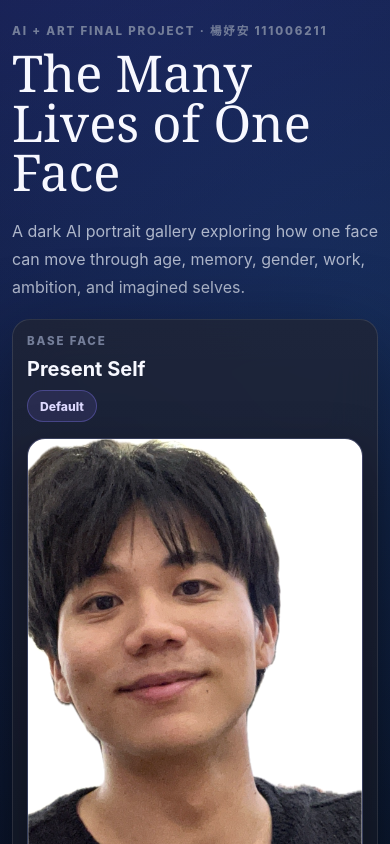
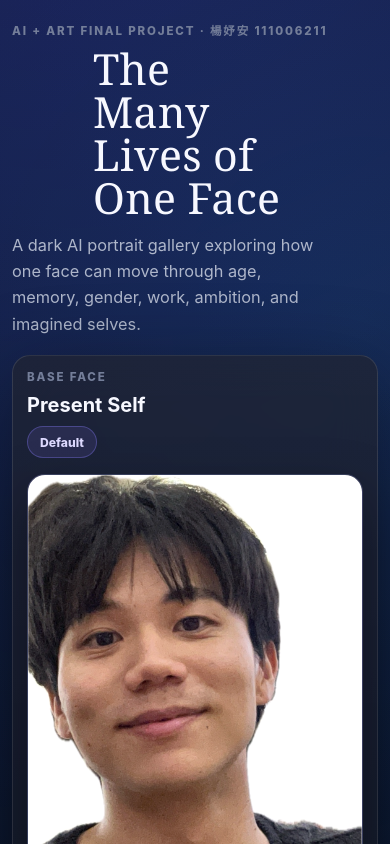
Before and after one commit to nahathaiw/AI_and_Arts, a React (Vite) app in the folder frontend/: page / in a window 390 px wide. Shown: the top 844 px of the page. Built offline with nearby package versions, Linux system fonts and the light colour scheme; no server answers.

Commit message:
frontend upgrade

```diff
--- a/frontend/src/App.jsx
+++ b/frontend/src/App.jsx
@@ -403,7 +403,7 @@ export default function App() {
           </section>
         </section>
 
-        <section className="panel identity-section">
+        <section className="panel lower-section identity-section">
           <div className="panel-header">
             <div>
               <p className="section-label">Identity Personas</p>
@@ -429,7 +429,11 @@ export default function App() {
           </div>
         </section>
 
-        <section className={`panel compare-view ${compareView ? "open" : ""}`}>
+        <section
+          className={`panel lower-section compare-view ${
+            compareView ? "open" : ""
+          }`}
+        >
           <div className="panel-header">
             <div>
               <p className="section-label">Compare View</p>
@@ -465,7 +469,7 @@ export default function App() {
           )}
         </section>
 
-        <section className="prompt-box">
+        <section className="prompt-box lower-section prompt-section">
           <div className="panel-header">
             <div>
               <p className="section-label">Prompt Details</p>
@@ -478,7 +482,7 @@ export default function App() {
           </pre>
         </section>
 
-        <section className="panel saved-history">
+        <section className="panel lower-section saved-history">
           <div className="panel-header">
             <div>
               <p className="section-label">Saved History</p>
--- a/frontend/src/styles.css
+++ b/frontend/src/styles.css
@@ -1,4 +1,6 @@
-* {
+*,
+*::before,
+*::after {
   box-sizing: border-box;
 }
 
@@ -95,6 +97,10 @@ img {
   gap: var(--section-gap);
 }
 
+.app-container > * {
+  min-width: 0;
+}
+
 .hero {
   width: 100%;
   margin: 0 auto;
@@ -115,18 +121,23 @@ img {
 .hero h1 {
   margin: 0;
   font-family: Georgia, "Times New Roman", serif;
-  font-size: clamp(2.65rem, 7vw, 5.9rem);
+  max-width: 11ch;
+  margin-inline: auto;
+  font-size: clamp(2.35rem, 9vw, 5.85rem);
   font-weight: 500;
-  line-height: 0.95;
-  letter-spacing: 0;
+  line-height: clamp(0.96, 0.92 + 0.2vw, 1.04);
+  letter-spacing: 0.01em;
+  text-wrap: balance;
+  overflow-wrap: anywhere;
 }
 
 .hero p:last-child {
-  max-width: 660px;
-  margin: 20px auto 0;
+  max-width: 62ch;
+  margin: 18px auto 0;
   color: var(--muted);
-  font-size: clamp(1rem, 2vw, 1.12rem);
-  line-height: 1.75;
+  font-size: clamp(0.98rem, 1.2vw + 0.7rem, 1.12rem);
+  line-height: 1.68;
+  text-wrap: pretty;
 }
 
 .gallery-layout {
@@ -218,6 +229,7 @@ img {
   color: var(--muted);
   font-size: 0.95rem;
   line-height: 1.65;
+  overflow-wrap: anywhere;
 }
 
 .small-text {
@@ -307,6 +319,9 @@ img {
   color: var(--text);
   font-size: 0.92rem;
   font-weight: 760;
+  line-height: 1.3;
+  text-align: center;
+  white-space: normal;
   text-decoration: none;
   cursor: pointer;
   transition:
@@ -486,12 +501,23 @@ img {
   }
 
   .hero h1 {
-    font-size: clamp(2.4rem, 8vw, 4.6rem);
+    font-size: clamp(2.3rem, 8.2vw, 4.7rem);
+    max-width: 10.5ch;
   }
 
   .hero p:last-child,
   .portrait-panel .panel-copy {
     max-width: 100%;
+  }
+
+  .hero p:last-child {
+    margin-top: 16px;
+  }
+
+  .lower-section,
+  .prompt-section {
+    gap: 16px;
+    padding: 20px;
   }
 }
 
@@ -548,10 +574,31 @@ img {
   margin-top: 0;
 }
 
+.lower-section,
+.prompt-section {
+  width: 100%;
+  justify-self: stretch;
+  display: grid;
+  gap: 18px;
+  padding: 22px;
+}
+
+.lower-section .panel-header,
+.prompt-section .panel-header {
+  margin-bottom: 0;
+}
+
 .identity-grid {
   display: grid;
   grid-template-columns: repeat(4, minmax(0, 1fr));
   gap: 12px;
+}
+
+.identity-grid > *,
+.compare-grid > *,
+.history-grid > *,
+.action-row > * {
+  min-width: 0;
 }
 
 .identity-card {
@@ -638,11 +685,9 @@ img {
   color: #ffffff;
   font-size: 0.78rem;
   font-weight: 760;
+  line-height: 1.35;
+  white-space: normal;
   backdrop-filter: blur(10px);
-}
-
-.prompt-box {
-  padding: 22px;
 }
 
 .prompt-box pre {
@@ -683,6 +728,10 @@ img {
   object-fit: cover;
 }
 
+.history-card > div {
+  min-width: 0;
+}
+
 .history-card strong,
 .history-card span,
 .history-card em {
@@ -701,6 +750,7 @@ img {
   margin-top: 4px;
   color: var(--subtle);
   font-size: 0.78rem;
+  overflow-wrap: anywhere;
 }
 
 .history-card em {
@@ -714,6 +764,7 @@ img {
   font-size: 0.72rem;
   font-style: normal;
   font-weight: 760;
+  overflow-wrap: anywhere;
 }
 
 .diagnostics-footer {
@@ -728,6 +779,7 @@ img {
   margin: 0;
   font-family: "SFMono-Regular", Consolas, "Liberation Mono", monospace;
   letter-spacing: 0.03em;
+  overflow-wrap: anywhere;
 }
 
 .icon-button {
@@ -782,6 +834,16 @@ img {
     justify-self: stretch;
   }
 
+  .action-row {
+    display: grid;
+    grid-template-columns: repeat(2, minmax(0, 1fr));
+  }
+
+  .generate-button,
+  .secondary-button {
+    width: 100%;
+  }
+
   .identity-grid {
     grid-template-columns: repeat(2, minmax(0, 1fr));
   }
@@ -803,18 +865,30 @@ img {
     padding: 16px;
   }
 
+  .lower-section,
+  .prompt-section {
+    gap: 14px;
+    padding: 16px;
+  }
+
   .hero {
     text-align: left;
   }
 
   .hero h1 {
-    font-size: clamp(2.25rem, 13vw, 3.4rem);
-    line-height: 0.98;
+    max-width: 9ch;
+    font-size: clamp(2.05rem, 11.5vw, 3.25rem);
+    line-height: 1;
+    letter-spacing: 0.005em;
   }
 
   .hero p:last-child {
+    max-width: 34ch;
+    margin-top: 14px;
     margin-left: 0;
     margin-right: 0;
+    font-size: clamp(0.95rem, 2.2vw + 0.55rem, 1.02rem);
+    line-height: 1.62;
   }
 
   .project-label,
@@ -831,6 +905,10 @@ img {
   .base-panel,
   .portrait-panel {
     gap: 16px;
+  }
+
+  .identity-card {
+    min-height: 0;
   }
 
   .panel-header {
@@ -874,6 +952,15 @@ img {
     grid-template-columns: 1fr;
   }
 
+  .history-card {
+    grid-template-columns: 68px minmax(0, 1fr) auto;
+  }
+
+  .history-card img {
+    width: 68px;
+    height: 84px;
+  }
+
   .gender-toggle-buttons {
     grid-template-columns: 1fr;
   }
@@ -885,8 +972,17 @@ img {
     padding: 22px 12px 34px;
   }
 
+  .hero {
+    gap: 0;
+  }
+
   .panel,
   .prompt-box {
+    padding: 14px;
+  }
+
+  .lower-section,
+  .prompt-section {
     padding: 14px;
   }
 
@@ -895,6 +991,16 @@ img {
     max-width: 100%;
     white-space: normal;
     text-align: center;
+  }
+
+  .hero h1 {
+    max-width: 8.5ch;
+    font-size: clamp(1.95rem, 11vw, 2.75rem);
+  }
+
+  .hero p:last-child {
+    max-width: 30ch;
+    margin-top: 12px;
   }
 
   .identity-grid {
@@ -906,12 +1012,12 @@ img {
   }
 
   .history-card {
-    grid-template-columns: 64px minmax(0, 1fr) auto;
+    grid-template-columns: 60px minmax(0, 1fr) auto;
   }
 
   .history-card img {
-    width: 64px;
-    height: 80px;
+    width: 60px;
+    height: 76px;
   }
 }
 
```
